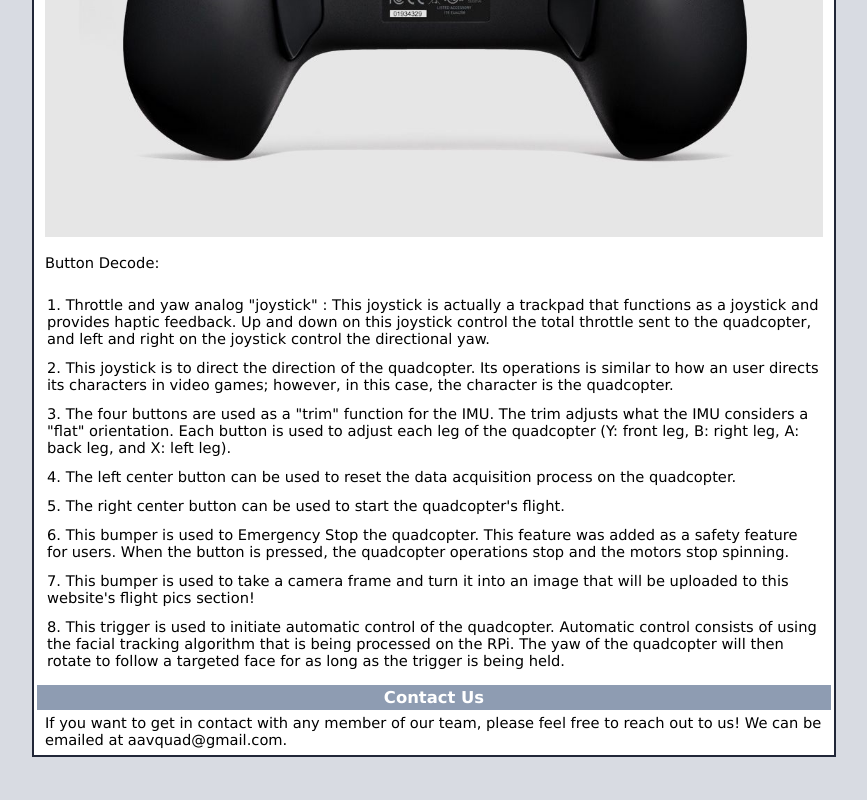
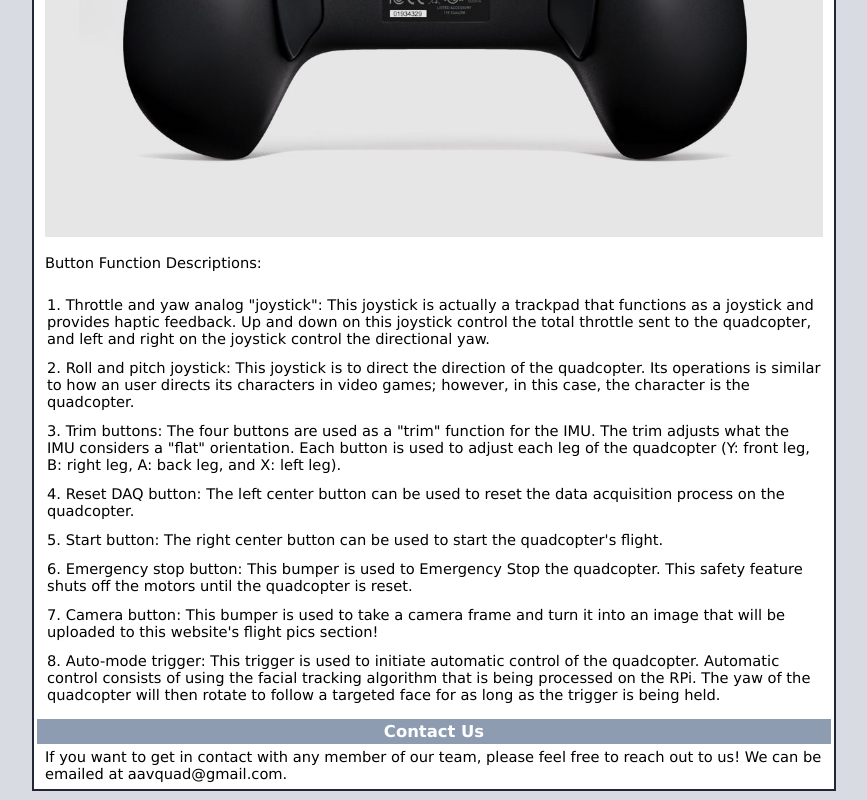
Before and after one commit to AnthonyFaubert/capstone-quadcopter, a plain HTML site: page website/index.html in a window 1280 px wide. Shown: the part 1425-2225 px from the top of the page, without its empty margins (206-1073 px from the left). Before the commit the page ends 2191 px from the top, so only its background shows below. Drawn offline with Linux system fonts and the light colour scheme.

Commit message:
Re-worded some things

```diff
--- a/website/index.html
+++ b/website/index.html
@@ -61,44 +61,46 @@
 	<div class="section_header">Quadcopter Controller Instructions</div>
 	<div class="content_section_text">
 	  <br />
-	  <p> For manual control of the quadcopter, our team utilizes various components of a Steam Controller. The controls can be found below. </p>
+	  <p>
+	    Users can interact with our quadcopter through the use of a Steam Controller.
+	    You can find the parts of the Steam Controller that we use and their functional descriptions below.
+	  </p>
 	  <img src="/img/Steam-Controller.jpeg" alt="Steam Controller" class="floating_element" width="100%" />
 	  <br /><br />
 	  <img src="/img/Steam-Controller-back.jpeg" alt="Steam Controller Back" class="floating_element" width="100%" />
 	  <br /><br />
-	  <p> Button Decode:</p>
+	  <p>Button Function Descriptions:</p>
 	  <br />
 	  <table style="text-align:left">
 	    <tr><td style="padding-bottom:10px">
-		1. Throttle and yaw analog "joystick" : This joystick is actually a trackpad that functions as a joystick and provides
-		haptic feedback. Up and down on this joystick control the total throttle sent to the quadcopter, and left and right on
-		the joystick control the directional yaw.
+		1. Throttle and yaw analog "joystick": This joystick is actually a trackpad that functions as a joystick and provides haptic feedback.
+		Up and down on this joystick control the total throttle sent to the quadcopter, and left and right on the joystick control the directional yaw.
 	    </td></tr>
 	    <tr><td style="padding-bottom:10px">
-		2. This joystick is to direct the direction of the quadcopter. Its operations is similar to how an user directs its
-		characters in video games; however, in this case, the character is the quadcopter.
+		2. Roll and pitch joystick: This joystick is to direct the direction of the quadcopter.
+		Its operations is similar to how an user directs its characters in video games; however, in this case, the character is the quadcopter.
 	    </td></tr>
 	    <tr><td style="padding-bottom:10px">
-		3. The four buttons are used as a "trim" function for the IMU. The trim adjusts what the IMU considers a "flat" orientation.
+		3. Trim buttons: The four buttons are used as a "trim" function for the IMU.
+		The trim adjusts what the IMU considers a "flat" orientation.
 		Each button is used to adjust each leg of the quadcopter (Y: front leg, B: right leg, A: back leg, and X: left leg).
 	    </td></tr>
 	    <tr><td style="padding-bottom:10px">
-		4. The left center button can be used to reset the data acquisition process on the quadcopter.
+		4. Reset DAQ button: The left center button can be used to reset the data acquisition process on the quadcopter.
 	    </td></tr>
 	    <tr><td style="padding-bottom:10px">
-		5. The right center button can be used to start the quadcopter's flight.
+		5. Start button: The right center button can be used to start the quadcopter's flight.
 	    </td></tr>
 	    <tr><td style="padding-bottom:10px">
-		6. This bumper is used to Emergency Stop the quadcopter. This feature was added as a safety feature for users.
-		When the button is pressed, the quadcopter operations stop and the motors stop spinning.
+		6. Emergency stop button: This bumper is used to Emergency Stop the quadcopter.
+		This safety feature shuts off the motors until the quadcopter is reset.
 	    </td></tr>
 	    <tr><td style="padding-bottom:10px">
-		7. This bumper is used to take a camera frame and turn it into an image that will be uploaded to this website's flight pics section!
+		7. Camera button: This bumper is used to take a camera frame and turn it into an image that will be uploaded to this website's flight pics section!
 	    </td></tr>
 	    <tr><td style="padding-bottom:10px">
-		8. This trigger is used to initiate automatic control of the quadcopter. Automatic control consists of using the facial tracking
-		algorithm that is being processed on the RPi. The yaw of the quadcopter will then rotate to follow a targeted face for as long
-		as the trigger is being held.
+		8. Auto-mode trigger: This trigger is used to initiate automatic control of the quadcopter.
+		Automatic control consists of using the facial tracking algorithm that is being processed on the RPi. The yaw of the quadcopter will then rotate to follow a targeted face for as long as the trigger is being held.
 	    </td></tr>
 	  </table>
 	</div>
```
